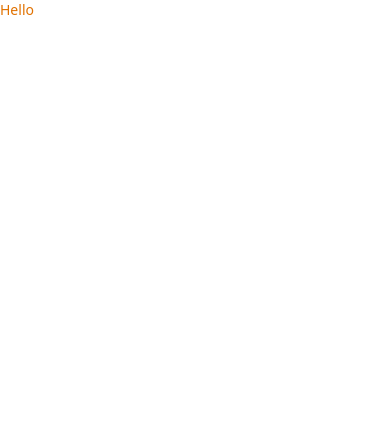
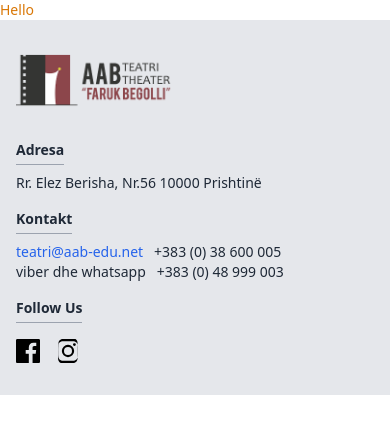
Before and after one commit to sd-stack/teatriaab, a website: page public/index.html in a window 390 px wide. Drawn offline with nearby package versions, Linux system fonts and the light colour scheme.

Commit message:
Update footer and index for responsive and style improvements

```diff
--- /dev/null
+++ b/public/footer.html
@@ -0,0 +1,65 @@
+<!DOCTYPE html>
+<html lang="en">
+<head>
+  <meta charset="UTF-8">
+  <meta name="viewport" content="width=device-width, initial-scale=1.0">
+  <title>AAB Theater Footer</title>
+  <!-- Tailwind CDN is for development only. For production, use Tailwind via npm build. -->
+  <script src="https://cdn.tailwindcss.com"></script>
+</head>
+<body class="bg-gray-100">
+  <!-- Footer -->
+  <footer class="bg-gray-200">
+  <div class="max-w-6xl mx-auto px-4 py-8 flex flex-col gap-8 md:flex-row md:items-start md:justify-between items-start text-left">
+
+      <!-- Logo -->
+    <div class="flex items-center justify-start space-x-3 mb-0">
+        <img src="assets/img/logo.png" alt="AAB Theater Logo" class="h-14 w-auto mx-auto md:mx-0">
+    </div>
+
+      <!-- Address & Contact -->
+  <div class="text-sm text-gray-800 flex flex-col items-start w-full md:w-auto">
+
+        <div class="mb-4">
+          <h3 class="font-semibold border-b border-gray-400 inline-block pb-1">Adresa</h3>
+          <p class="mt-2">Rr. Elez Berisha, Nr.56 10000 Prishtinë</p>
+        </div>
+
+        <div class="mb-4">
+          <h3 class="font-semibold border-b border-gray-400 inline-block pb-1">Kontakt</h3>
+          <p class="mt-2">
+            <a href="mailto:teatri@aab-edu.net" class="text-blue-600 hover:underline">
+              teatri@aab-edu.net
+            </a> &nbsp; +383 (0) 38 600 005
+          </p>
+          <p>viber dhe whatsapp &nbsp; +383 (0) 48 999 003</p>
+        </div>
+
+        <!-- Social Media -->
+        <div>
+          <h3 class="font-semibold border-b border-gray-400 inline-block pb-1 mb-2">Follow Us</h3>
+          <div class="flex justify-start space-x-4 mt-2">
+            <a href="https://www.facebook.com/aabteatri/" target="_blank" class="text-black hover:text-gray-700" aria-label="Facebook">
+              <svg class="w-6 h-6" fill="currentColor" viewBox="0 0 24 24"><path d="M22.675 0h-21.35C.595 0 0 .592 0 1.326v21.348C0 23.406.595 24 1.325 24h11.495v-9.294H9.692v-3.622h3.128V8.413c0-3.1 1.893-4.788 4.659-4.788 1.325 0 2.463.099 2.797.143v3.24l-1.918.001c-1.504 0-1.797.715-1.797 1.763v2.313h3.587l-.467 3.622h-3.12V24h6.116C23.406 24 24 23.406 24 22.674V1.326C24 .592 23.406 0 22.675 0"/></svg>
+            </a>
+            <a href="https://www.instagram.com/teatriaabfarukbegolli/" target="_blank" class="text-black hover:text-gray-700" aria-label="Instagram">
+              <svg class="w-6 h-6" fill="currentColor" viewBox="0 0 24 24"><path d="M12 2.163c3.204 0 3.584.012 4.85.07 1.366.062 2.633.334 3.608 1.308.974.974 1.246 2.242 1.308 3.608.058 1.266.069 1.646.069 4.85s-.012 3.584-.07 4.85c-.062 1.366-.334 2.633-1.308 3.608-.974.974-2.242 1.246-3.608 1.308-1.266.058-1.646.069-4.85.069s-3.584-.012-4.85-.07c-1.366-.062-2.633-.334-3.608-1.308-.974-.974-1.246-2.242-1.308-3.608C2.175 15.647 2.163 15.267 2.163 12s.012-3.584.07-4.85c.062-1.366.334-2.633 1.308-3.608C4.515 2.497 5.783 2.225 7.149 2.163 8.415 2.105 8.795 2.163 12 2.163zm0-2.163C8.741 0 8.332.012 7.052.07 5.771.128 4.659.334 3.678 1.315c-.98.98-1.187 2.092-1.245 3.373C2.012 5.668 2 6.077 2 12c0 5.923.012 6.332.07 7.612.058 1.281.265 2.393 1.245 3.373.98.98 2.092 1.187 3.373 1.245C8.332 23.988 8.741 24 12 24s3.668-.012 4.948-.07c1.281-.058 2.393-.265 3.373-1.245.98-.98 1.187-2.092 1.245-3.373.058-1.28.07-1.689.07-7.612 0-5.923-.012-6.332-.07-7.612-.058-1.281-.265-2.393-1.245-3.373-.98-.98-2.092-1.187-3.373-1.245C15.668.012 15.259 0 12 0zm0 5.838a6.162 6.162 0 1 0 0 12.324 6.162 6.162 0 0 0 0-12.324zm0 10.162a3.999 3.999 0 1 1 0-7.998 3.999 3.999 0 0 1 0 7.998zm6.406-11.845a1.44 1.44 0 1 0 0 2.88 1.44 1.44 0 0 0 0-2.88z"/></svg>
+            </a>
+
+          </div>
+        </div>
+
+      </div>
+    </div>
+  </footer>
+
+  <!-- Optional JavaScript for Copy to Clipboard -->
+  <script>
+    function copyToClipboard(text) {
+      navigator.clipboard.writeText(text).then(() => {
+        alert("Copied: " + text);
+      });
+    }
+  </script>
+</body>
+</html>
--- a/public/index.html
+++ b/public/index.html
@@ -5,8 +5,75 @@
     <meta name="viewport" content="width=device-width, initial-scale=1.0">
     <title>Document</title>
     <link href="../src/output.css" rel="stylesheet">
+      <!-- Tailwind CDN is for development only. For production, use Tailwind via npm build. -->
+  <script src="https://cdn.tailwindcss.com"></script>
 </head>
 <body>
     <h1 class="text-sm text-amber-600">Hello</h1>
+
+
+
+
+
+
+
+
+
+
+
+
+
+<!-- Footer -->
+<footer class="bg-gray-200">
+    <div class="max-w-6xl mx-auto px-4 py-8 flex flex-col gap-8 md:flex-row md:items-start md:justify-between items-start text-left">
+        <!-- Logo -->
+        <div class="flex items-center justify-start space-x-3 mb-0">
+            <img src="assets/img/logo.png" alt="AAB Theater Logo" class="h-14 w-auto mx-auto md:mx-0" />
+        </div>
+
+        <!-- Address & Contact -->
+        <div class="text-sm text-gray-800 flex flex-col items-start w-full md:w-auto">
+            <div class="mb-4">
+                <h3 class="font-semibold border-b border-gray-400 inline-block pb-1">Adresa</h3>
+                <p class="mt-2">Rr. Elez Berisha, Nr.56 10000 Prishtinë</p>
+            </div>
+
+            <div class="mb-4">
+                <h3 class="font-semibold border-b border-gray-400 inline-block pb-1">Kontakt</h3>
+                <p class="mt-2">
+                    <a href="mailto:teatri@aab-edu.net" class="text-blue-600 hover:underline">
+                        teatri@aab-edu.net
+                    </a>
+                    &nbsp; +383 (0) 38 600 005
+                </p>
+                <p>viber dhe whatsapp &nbsp; +383 (0) 48 999 003</p>
+            </div>
+
+            <!-- Social Media -->
+            <div>
+                <h3 class="font-semibold border-b border-gray-400 inline-block pb-1 mb-2">Follow Us</h3>
+                <div class="flex justify-start space-x-4 mt-2">
+                    <a href="https://www.facebook.com/aabteatri/" target="_blank" class="text-black hover:text-gray-700" aria-label="Facebook">
+                        <svg class="w-6 h-6" fill="currentColor" viewBox="0 0 24 24">
+                            <path
+                                d="M22.675 0h-21.35C.595 0 0 .592 0 1.326v21.348C0 23.406.595 24 1.325 24h11.495v-9.294H9.692v-3.622h3.128V8.413c0-3.1 1.893-4.788 4.659-4.788 1.325 0 2.463.099 2.797.143v3.24l-1.918.001c-1.504 0-1.797.715-1.797 1.763v2.313h3.587l-.467 3.622h-3.12V24h6.116C23.406 24 24 23.406 24 22.674V1.326C24 .592 23.406 0 22.675 0"
+                            />
+                        </svg>
+                    </a>
+                    <a href="https://www.instagram.com/teatriaabfarukbegolli/" target="_blank" class="text-black hover:text-gray-700" aria-label="Instagram">
+                        <svg class="w-6 h-6" fill="currentColor" viewBox="0 0 24 24">
+                            <path
+                                d="M12 2.163c3.204 0 3.584.012 4.85.07 1.366.062 2.633.334 3.608 1.308.974.974 1.246 2.242 1.308 3.608.058 1.266.069 1.646.069 4.85s-.012 3.584-.07 4.85c-.062 1.366-.334 2.633-1.308 3.608-.974.974-2.242 1.246-3.608 1.308-1.266.058-1.646.069-4.85.069s-3.584-.012-4.85-.07c-1.366-.062-2.633-.334-3.608-1.308-.974-.974-1.246-2.242-1.308-3.608C2.175 15.647 2.163 15.267 2.163 12s.012-3.584.07-4.85c.062-1.366.334-2.633 1.308-3.608C4.515 2.497 5.783 2.225 7.149 2.163 8.415 2.105 8.795 2.163 12 2.163zm0-2.163C8.741 0 8.332.012 7.052.07 5.771.128 4.659.334 3.678 1.315c-.98.98-1.187 2.092-1.245 3.373C2.012 5.668 2 6.077 2 12c0 5.923.012 6.332.07 7.612.058 1.281.265 2.393 1.245 3.373.98.98 2.092 1.187 3.373 1.245C8.332 23.988 8.741 24 12 24s3.668-.012 4.948-.07c1.281-.058 2.393-.265 3.373-1.245.98-.98 1.187-2.092 1.245-3.373.058-1.28.07-1.689.07-7.612 0-5.923-.012-6.332-.07-7.612-.058-1.281-.265-2.393-1.245-3.373-.98-.98-2.092-1.187-3.373-1.245C15.668.012 15.259 0 12 0zm0 5.838a6.162 6.162 0 1 0 0 12.324 6.162 6.162 0 0 0 0-12.324zm0 10.162a3.999 3.999 0 1 1 0-7.998 3.999 3.999 0 0 1 0 7.998zm6.406-11.845a1.44 1.44 0 1 0 0 2.88 1.44 1.44 0 0 0 0-2.88z"
+                            />
+                        </svg>
+                    </a>
+                </div>
+            </div>
+        </div>
+    </div>
+</footer>
+
+
+
 </body>
 </html>
```
Also changed, not shown: public/assets/img/logo.png (added).
